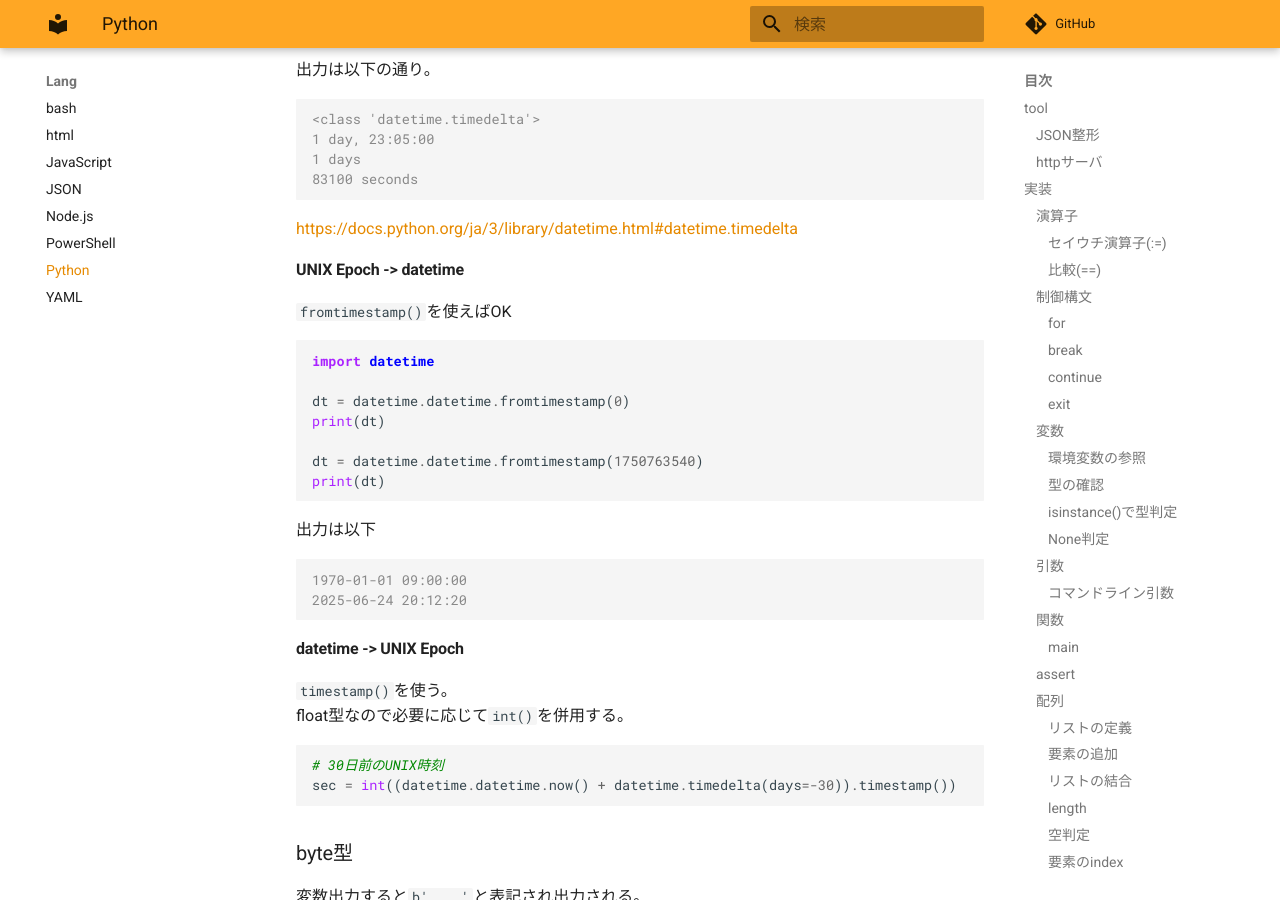
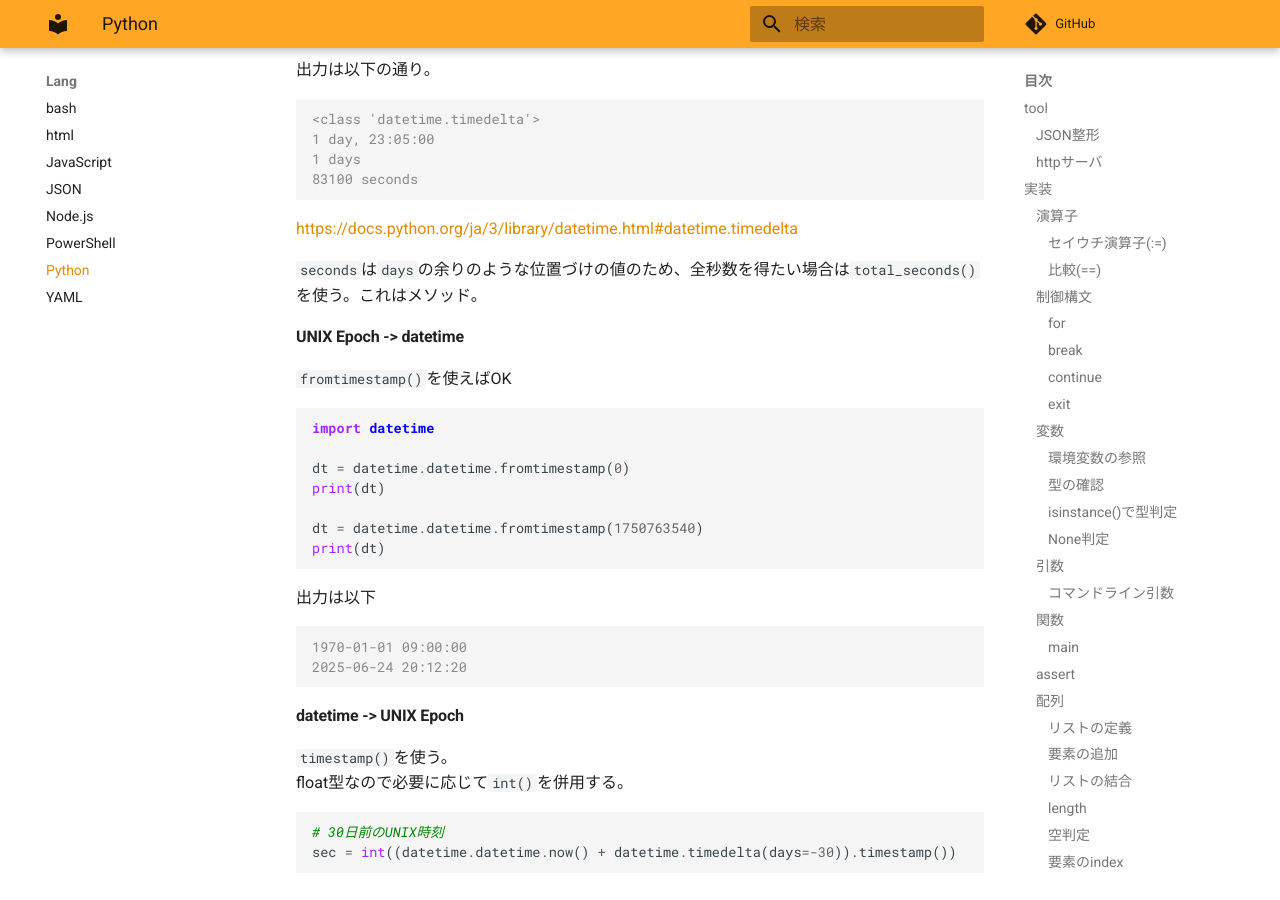
Before and after one commit to zaki-lknr/docs, an MkDocs documentation site: the page built from docs/lang/python.md, in a window 1280 px wide and 900 px high, scrolled down 14652 px. Built offline with MkDocs 1.6.1 and Material for MkDocs 9.7.7, drawn with Linux system fonts in a browser that asks for light colours; comment, search, counter and statistics services are not loaded.

Commit message:
add: lang/python: timedelta#total_seconds()

```diff
--- a/docs/lang/python.md
+++ b/docs/lang/python.md
@@ -780,6 +780,8 @@ print(str(diff.seconds) + " seconds")
 
 <https://docs.python.org/ja/3/library/datetime.html#datetime.timedelta>
 
+`seconds`は`days`の余りのような位置づけの値のため、全秒数を得たい場合は`total_seconds()`を使う。これはメソッド。
+
 #### UNIX Epoch -> datetime
 
 `fromtimestamp()`を使えばOK
```
